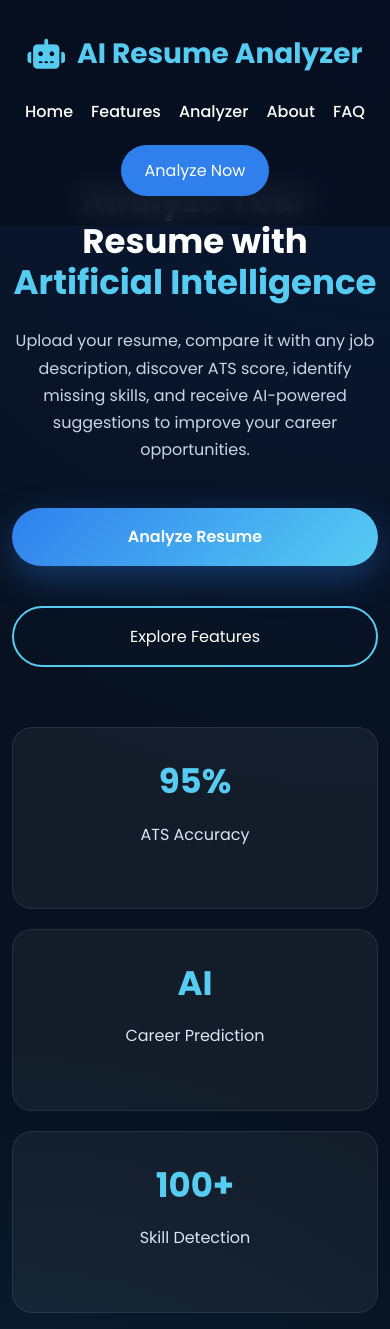
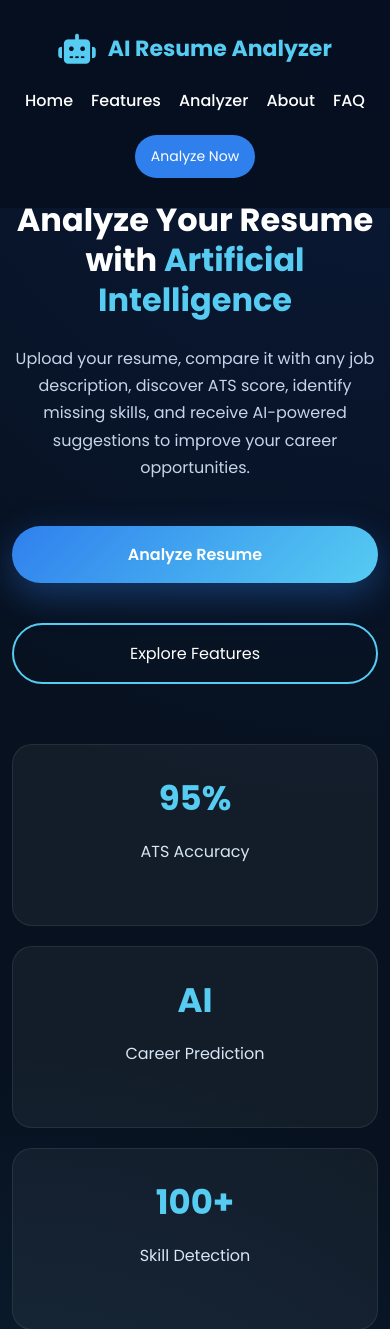
Before and after one commit to akashkumar2006-sys/AI_Resume_Analyzer, a Flask app: page / in a window 390 px wide. Shown: the top 1329 px of the page. Run offline with Flask 3, Linux system fonts and the light colour scheme; parts of the project's set-up code (start-up, migrations or seed data) failed here and were passed over; some libraries are stand-ins or nearby versions.

Commit message:
Refactor navbar styles and add developer info section

```diff
--- a/static/style.css
+++ b/static/style.css
@@ -119,7 +119,6 @@ ul{
     color:#07111f;
 
 }
-
 /* Navbar */
 
 header{
@@ -129,30 +128,45 @@ header{
     top:0;
     left:0;
     z-index:999;
+
     background:rgba(5,15,30,.85);
     backdrop-filter:blur(14px);
 
 }
 
+
 .nav-container{
+
+    width:90%;
+    max-width:1250px;
+    margin:auto;
 
     display:flex;
     align-items:center;
     justify-content:space-between;
+
+    gap:30px;
+
     padding:20px 0;
 
 }
+
 
 .logo{
 
     display:flex;
     align-items:center;
     gap:12px;
-    font-size:28px;
+
+    font-size:26px;
     font-weight:700;
+
     color:#56ccf2;
 
+    white-space:nowrap;
+
 }
+
 
 .logo i{
 
@@ -160,12 +174,24 @@ header{
 
 }
 
+
+nav{
+
+    flex:1;
+
+}
+
+
 nav ul{
 
     display:flex;
-    gap:32px;
+    justify-content:center;
+    align-items:center;
+
+    gap:28px;
 
 }
+
 
 nav ul li a{
 
@@ -173,7 +199,10 @@ nav ul li a{
     font-weight:500;
     transition:.3s;
 
+    white-space:nowrap;
+
 }
+
 
 nav ul li a:hover{
 
@@ -181,14 +210,21 @@ nav ul li a:hover{
 
 }
 
+
 .nav-btn{
 
     background:#2f80ed;
+
     padding:12px 24px;
+
     border-radius:35px;
+
     transition:.4s;
 
+    white-space:nowrap;
+
 }
+
 
 .nav-btn:hover{
 
@@ -1008,11 +1044,80 @@ footer p{
     font-size:15px;
 
 }
+.developer-info{
+
+    margin:30px auto;
+
+    max-width:700px;
+
+    padding:25px;
+
+    background:rgba(255,255,255,.05);
+
+    border:1px solid rgba(255,255,255,.08);
+
+    border-radius:20px;
+
+    text-align:center;
+
+}
+
+
+.developer-info h3{
+
+    color:#56ccf2;
+
+    font-size:24px;
+
+    margin-bottom:15px;
+
+}
+
+
+.developer-info p{
+
+    color:#c9d6e7;
+
+    margin:8px 0;
+
+    font-size:15px;
+
+}
 /*====================================
 RESPONSIVE DESIGN
 ====================================*/
 
 @media (max-width:1100px){
+
+.nav-container{
+
+    gap:15px;
+
+}
+
+
+.logo{
+
+    font-size:22px;
+
+}
+
+
+nav ul{
+
+    gap:16px;
+
+}
+
+
+.nav-btn{
+
+    padding:10px 16px;
+
+    font-size:14px;
+
+}
+
 
 .hero-container{
 
@@ -1144,15 +1249,18 @@ width:94%;
 
 .hero{
 
-padding-top:180px;
+padding-top:200px;
 
 padding-bottom:80px;
 
 }
 
+
 .hero-left h1{
 
-font-size:34px;
+font-size:32px;
+
+line-height:1.25;
 
 }
 
```
